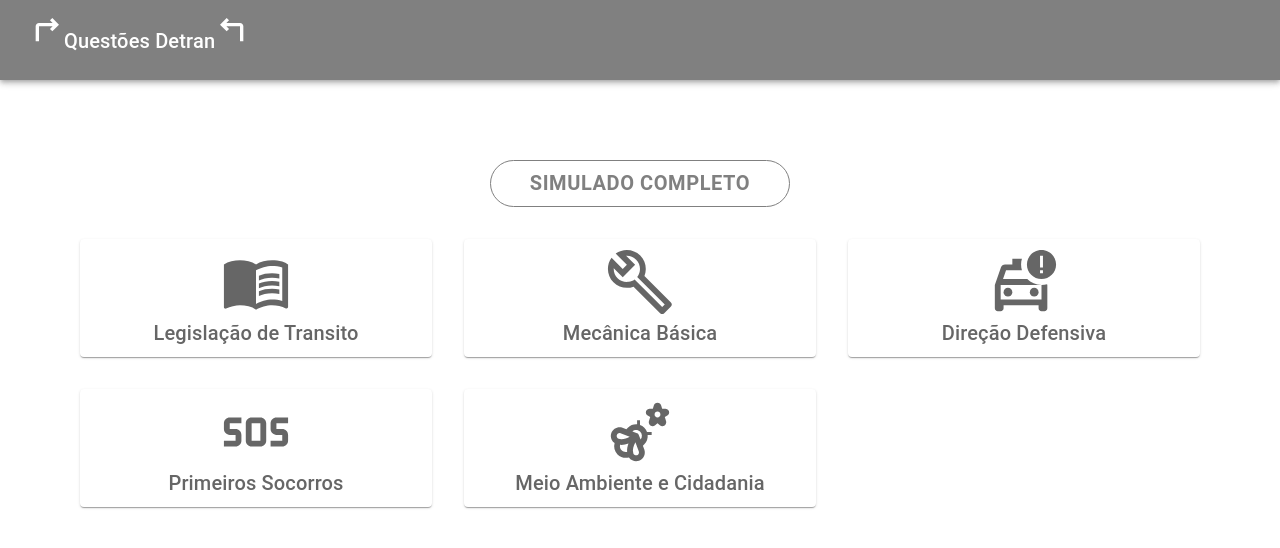
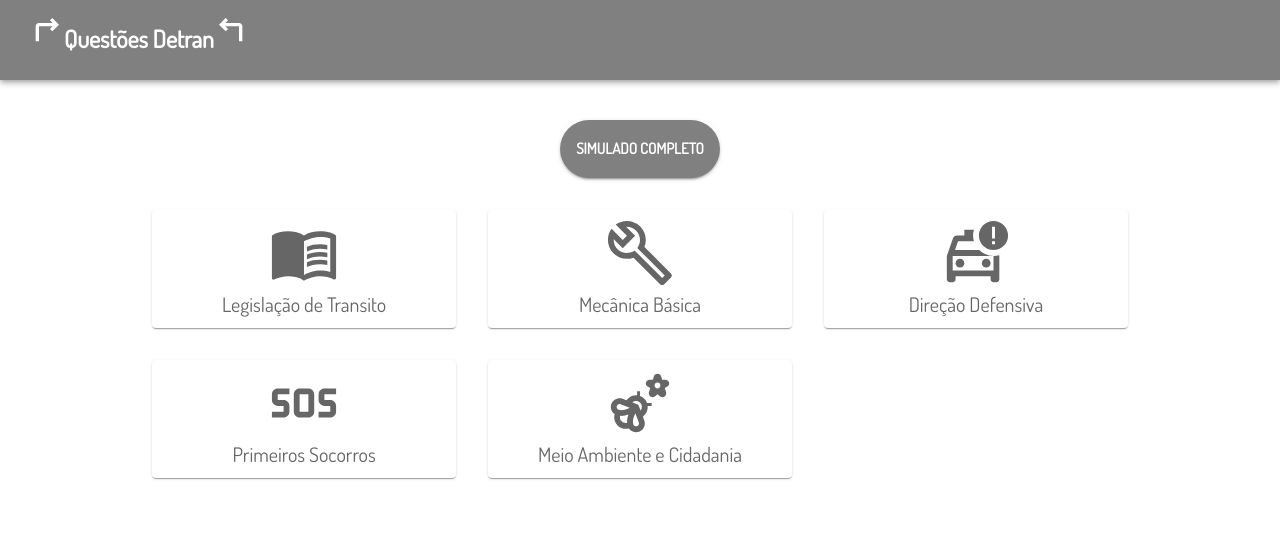
Before and after one commit to farsousa/teste-gh-pages, a React (Create React App) app: page / in a window 1280 px wide. Shown: the top 548 px of the page. Built offline with nearby package versions, Linux system fonts and the light colour scheme.

Commit message:
Inseção da fonte Dosis

```diff
--- a/package.json
+++ b/package.json
@@ -5,6 +5,7 @@
   "dependencies": {
     "@emotion/react": "^11.11.4",
     "@emotion/styled": "^11.11.5",
+    "@fontsource/dosis": "^5.0.20",
     "@mui/icons-material": "^5.16.0",
     "@mui/material": "^5.16.0",
     "react": "^18.3.1",
--- a/src/App.tsx
+++ b/src/App.tsx
@@ -14,6 +14,7 @@
 import AppBar from "@mui/material/AppBar";
 import Toolbar from "@mui/material/Toolbar";
 import IconButton from "@mui/material/IconButton";
+import '@fontsource/dosis'
 
 const Item = styled(Paper)(({ theme }) => ({
   backgroundColor: theme.palette.mode === "dark" ? "#1A2027" : "#fff",
@@ -28,7 +29,7 @@
 
   return (
     <Box
-    className="main"
+    className="body"
     sx={{
       display: "flex",
       flexDirection: "column",
@@ -40,26 +41,27 @@
   >
     <AppBar
       position="static"
-      sx={{ mb: 10, backgroundColor: "gray", height: 80 }}
+      sx={{ mb: 5, backgroundColor: "gray", height: 80 }}
     >
       <Toolbar>
-        <Typography variant="h6" component="div" sx={{ flexGrow: 1 }}>
+        <Typography variant="h5" component="div" sx={{ flexGrow: 1 , fontWeight:'bold'}}>
           <TurnRightIcon sx={{ fontSize: 40 }} />
 
-          Questões Detran
+           Questões Detran
           <TurnLeftIcon sx={{ fontSize: 40 }} />
 
         </Typography>
       </Toolbar>
     </AppBar>
     <Button
-      variant="outlined"
+      variant="contained"
       sx={{
-        width: 300,
+        width: "400",
         mb: 4,
-        color: "gray",
+        padding:2,
+        color: "white",
         fontWeight: "bold",
-        fontSize: 20,
+        fontSize: 15,
         borderColor: "gray",
         borderRadius: 10,
         "&:hover": {
@@ -67,6 +69,7 @@
           color: "white",
           borderColor: "gray",
         },
+        backgroundColor: "gray",
       }}
     >
       Simulado Completo
@@ -74,11 +77,12 @@
     <Box
       sx={{
         flexGrow: 1,
-        paddingRight: { xs: 4, sm: 3, md: 10, lg: 10, xl: 10 },
-        paddingLeft: { xs: 4, sm: 3, md: 10, lg: 10, xl: 10 },
+        paddingRight: { xs: 1, sm: 3, md: 10, lg: 10, xl: 10 },
+        paddingLeft: { xs: 1, sm: 3, md: 10, lg: 10, xl: 10 },
       }}
+      className="main"
     >
-      <Grid container spacing={4} sx={{ flexWarap: "wrap" }}>
+      <Grid container spacing={4} sx={{ flexWrap: "wrap" }}>
         <Grid item xs={12} sm={4}>
           <Item
             sx={{
--- a/src/index.tsx
+++ b/src/index.tsx
@@ -1,12 +1,20 @@
 import React from 'react';
 import ReactDOM from 'react-dom/client';
 import App from './App';
-
+import { ThemeProvider} from '@emotion/react';
+import { createTheme } from '@mui/material';
 const root = ReactDOM.createRoot(
   document.getElementById('root') as HTMLElement
 );
+const theme = createTheme({
+  typography: {
+    fontFamily: 'Dosis, sans-serif', // Substitua 'Roboto' pela fonte desejada
+  },
+});
 root.render(
+  <ThemeProvider theme={theme}>
   <React.StrictMode>
     <App />
   </React.StrictMode>
+  </ThemeProvider>
 );
```
Also changed, not shown: 1 other file (tests, documents, lock files or other folders).
